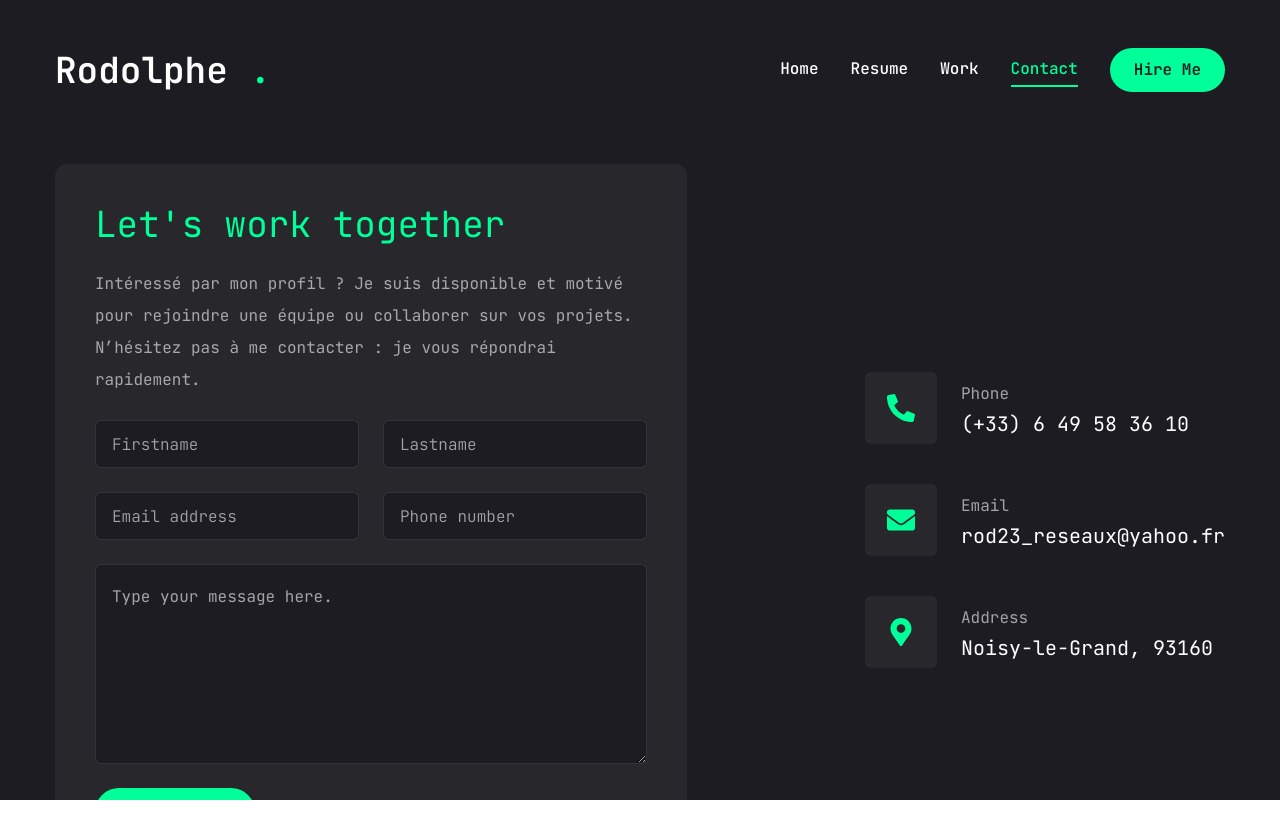
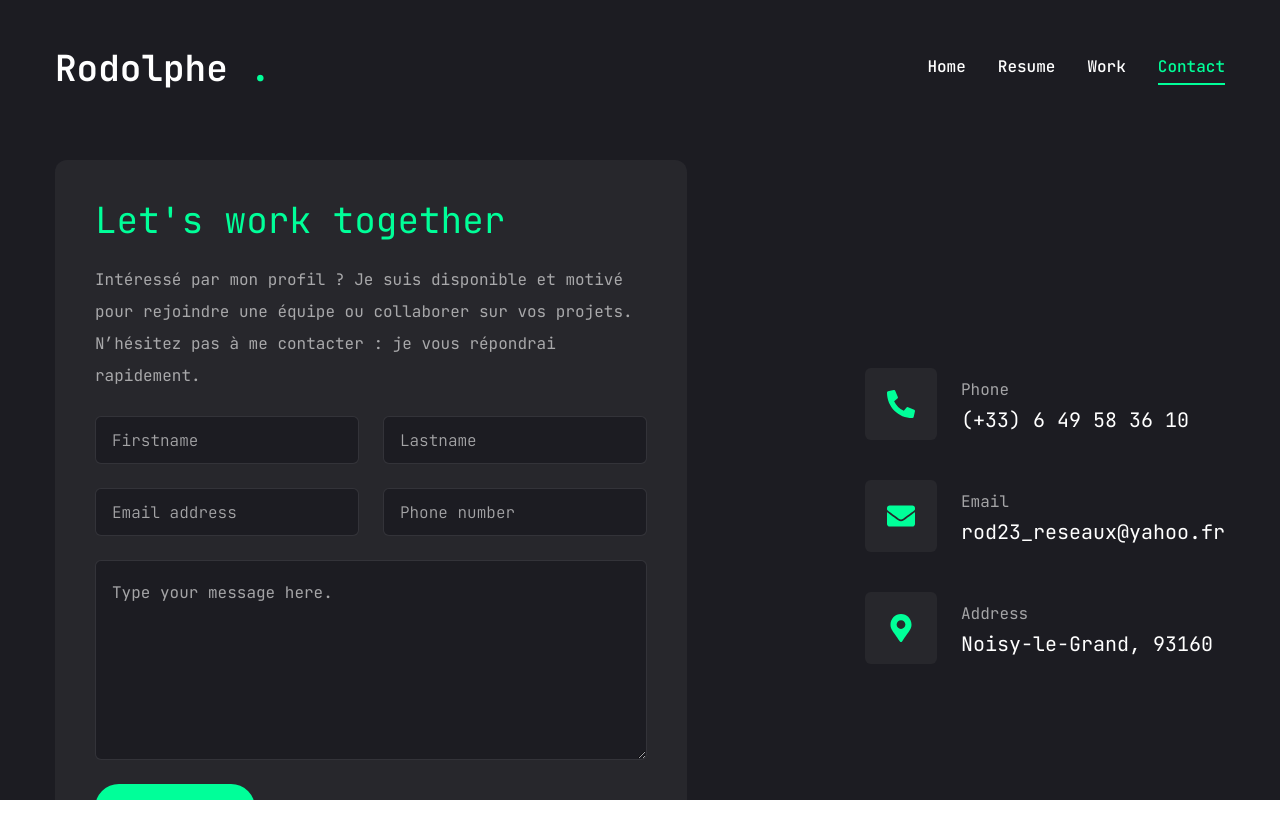
Before and after one commit to RodolpheACHY/portfolio-react-ra, a Next.js app: page /contact in a window 1280 px wide. Shown: the top 838 px of the page. Built offline with nearby package versions, Linux system fonts and the light colour scheme.

Commit message:
Remove 'Hire Me' button from Header component
Removed 'Hire Me' button from desktop navigation.

```diff
--- a/components/Header.jsx
+++ b/components/Header.jsx
@@ -19,9 +19,6 @@
                 {/* desktop nav & hire me button */}
                 <div className="hidden xl:flex items-center gap-8">
                     <Nav />
-                    <Link href="/contact">
-                        <Button>Hire Me</Button>
-                    </Link>
                 </div>
 
                 {/* mobile nav */}
```
